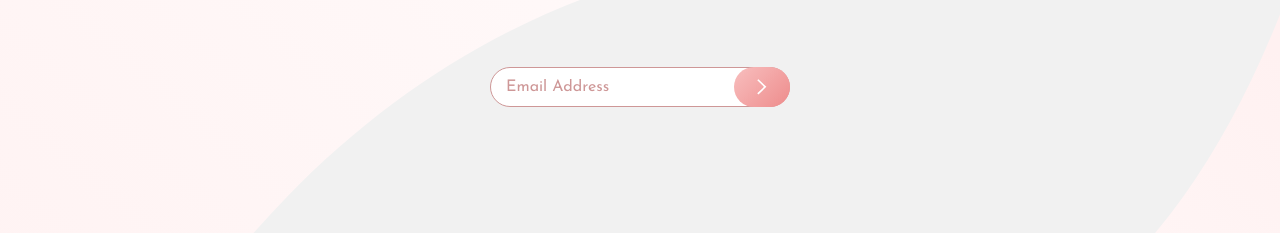
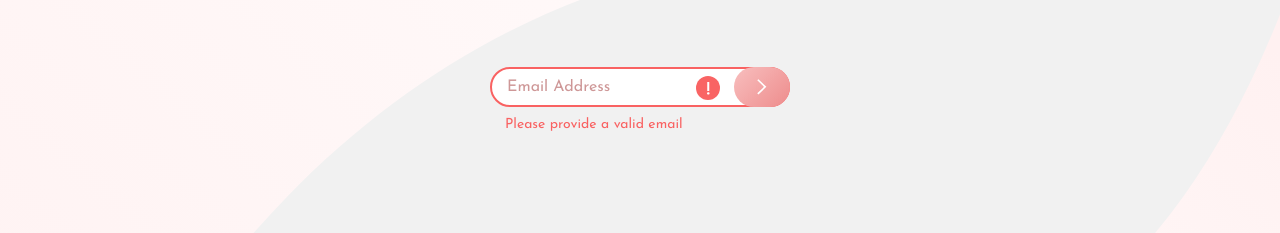
Before and after one commit to LeoV0/Site-Responsive, a plain HTML site: page index.html in a window 1280 px wide. Both pictures are taken after a click on the element 762 px from the left and 654 px from the top of the page. Shown: the part 567-800 px from the top of the page. Drawn offline with Linux system fonts and the light colour scheme.

Commit message:
Ajout de la gestion d'erreur

```diff
--- a/index.html
+++ b/index.html
@@ -32,7 +32,12 @@
       </div>
       <div class="inputText">
         <div class="inputWrapper">
-          <input type="text" placeholder="Email Address" id="mailValue"/>
+          <input type="text" placeholder="Email Address" id="mailValue" />
+          <div class="iconError">
+            <img src="" alt="" id="iconError" class="iconError1" />
+          <div class="textError" id="textError">
+            <p></p>
+          </div>
           <div class="arrowIcon" tabindex="0" id="submitButton">
             <img src="images/icon-arrow.svg" alt="Submit email" />
           </div>
--- a/script.js
+++ b/script.js
@@ -1,20 +1,55 @@
 const myButton = document.querySelector("#submitButton");
 const emailInput = document.querySelector("#mailValue");
-
+const errorMessage = document.querySelector("#textError");
+const iconError = document.querySelector("#iconError");
 myButton.addEventListener("click", () => {
   emailValidation();
 });
 
+// function emailValidation() {
+//   const emailRegex = !/\S+@\S+.\S+/.test(email);
+//   if (emailInput.value.match(emailRegex)) {
+//     errorMessage.innerHTML = `The mail is sent with success`;
+//     errorMessage.style.color = "green";
+//     iconError.classList.remove("show");
+//     iconError.src = ""; // Clear src when hidden
+//     emailInput.style.border = "1px solid var(--desaturatedRed)";
+//     console.log("Valid email, icon hidden");
+//   } else {
+//     errorMessage.innerHTML = `Please provide a valid email`;
+//     errorMessage.style.color = "var(--softRed)";
+//     iconError.src = "images/icon-error.svg";
+//     iconError.classList.add("show");
+//     emailInput.style.border = "2px solid var(--softRed)";
+//     console.log("Invalid email, icon should be visible", {
+//       hasShowClass: iconError.classList.contains("show"),
+//       src: iconError.src,
+//       display: window.getComputedStyle(iconError).display,
+//     });
+//   }
+// }
+
 function emailValidation() {
-  if (emailInput.value.match(/^\w+([.-]?\w+)@\w+([.-]?\w+)(.\w{2,3})+$/)) {
-    // emailIcon.style.display = "inline";
-    // emailIcon.src = "check.svg";
-    // emailError.style.display = "none";
-    console.log("yes");
+  const email = emailInput.value.trim();
+
+  if (email === "") {
+    errorMessage.innerHTML = `Please provide a valid email`;
+    errorMessage.style.color = "var(--softRed)";
+    iconError.src = "images/icon-error.svg";
+    iconError.classList.add("show");
+    emailInput.style.border = "2px solid var(--softRed)";
+  } else if (!/\S+@\S+\.\S+/.test(email)) {
+    errorMessage.innerHTML = `Please provide a valid email`;
+    errorMessage.style.color = "var(--softRed)";
+    iconError.src = "images/icon-error.svg";
+    iconError.classList.add("show");
+    emailInput.style.border = "2px solid var(--softRed)";
   } else {
-    // emailIcon.style.display = "inline";
-    // emailIcon.src = "error.svg";
-    // emailError.style.display = "block";
-    console.log("no");
+    errorMessage.innerHTML = `The mail is sent with success`;
+    errorMessage.style.color = "green";
+    iconError.classList.remove("show");
+    iconError.src = ""; // Clear src when hidden
+    emailInput.style.border = "1px solid var(--desaturatedRed)";
+    // emailInput.value = "";
   }
 }
--- a/style.css
+++ b/style.css
@@ -97,6 +97,7 @@ body {
 .inputText {
   display: flex;
   justify-content: center;
+  /* align-items: center; */
   margin-top: 70px;
 }
 
@@ -123,8 +124,8 @@ body {
 .inputWrapper .arrowIcon {
   position: absolute;
   right: 0;
-  top: 50%;
-  transform: translateY(-50%);
+  top: 0;
+  /* transform: translateY(-50%); */
   width: 56px;
   height: 40px;
   background: linear-gradient(135deg, hsl(0, 80%, 86%), hsl(0, 74%, 74%));
@@ -139,6 +140,42 @@ body {
   width: 10px;
   height: auto;
 }
+
+/* Ensure iconError is positioned inside the input */
+.iconError1 {
+  position: absolute;
+  right: 70px; /* Before arrowIcon (56px wide on mobile) */
+  top: -3px;
+  transform: translateY(+50%);
+  display: none; /* Hidden by default */
+  z-index: 10; /* Ensure it’s above input */
+}
+
+.iconError1 {
+  display: block; /* Show when invalid */
+}
+
+.iconError1 img {
+  width: 20px; /* Consistent size */
+  height: auto;
+}
+
+/* Ensure inputWrapper supports absolute positioning */
+.inputWrapper {
+  position: relative;
+  width: 300px;
+}
+
+/* Style textError */
+.textError {
+  margin-top: 10px;
+  font-size: 14px;
+  text-align: left;
+  padding-left: 15px;
+  color: var(--softRed); /* Match error theme */
+}
+
+/* Media query for desktop */
 
 @media screen and (min-width: 1440px) {
   body {
@@ -231,4 +268,8 @@ body {
     margin-left: 0;
     height: 30px;
   }
+
+  .iconError1 {
+    top: 0px;
+  }
 }
```
